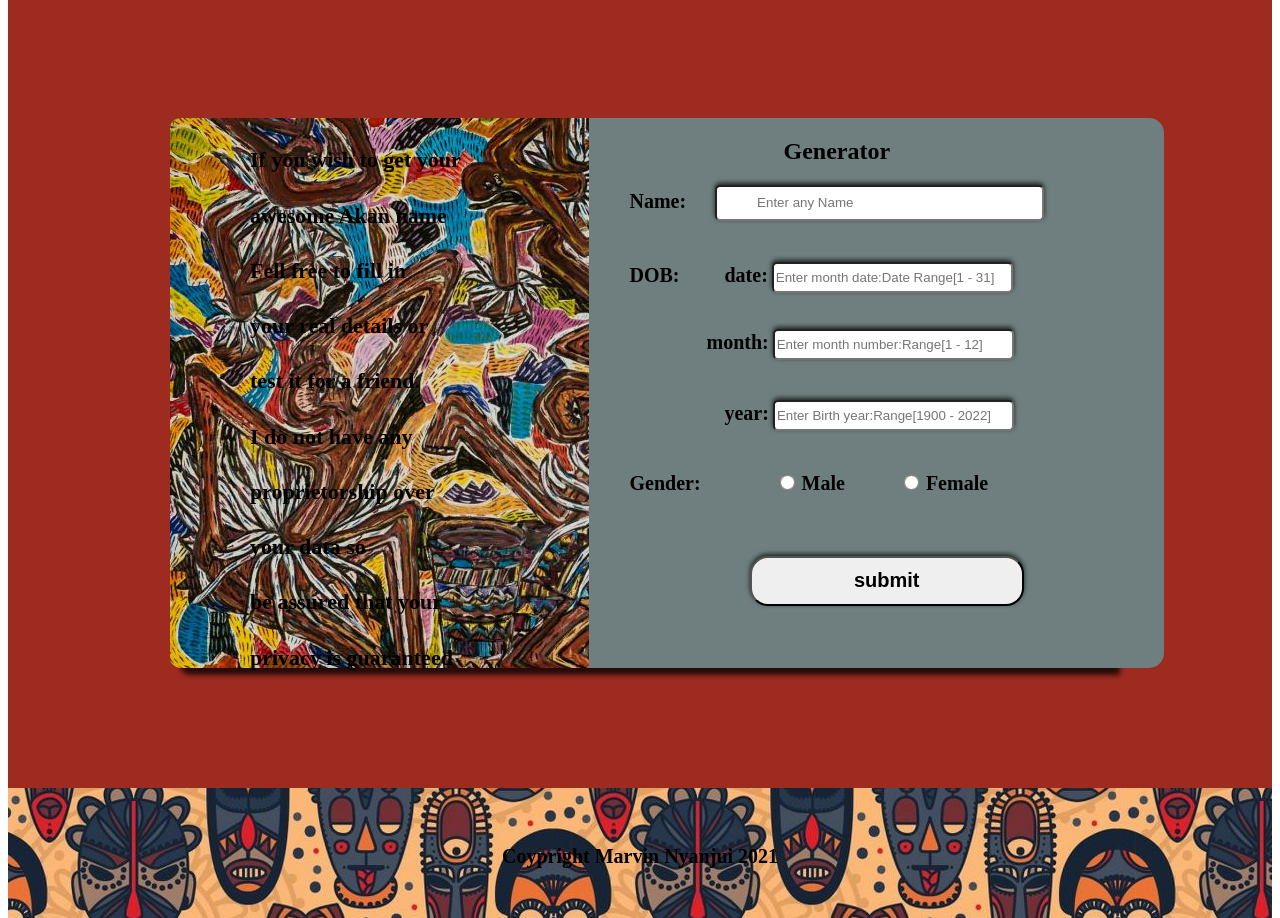
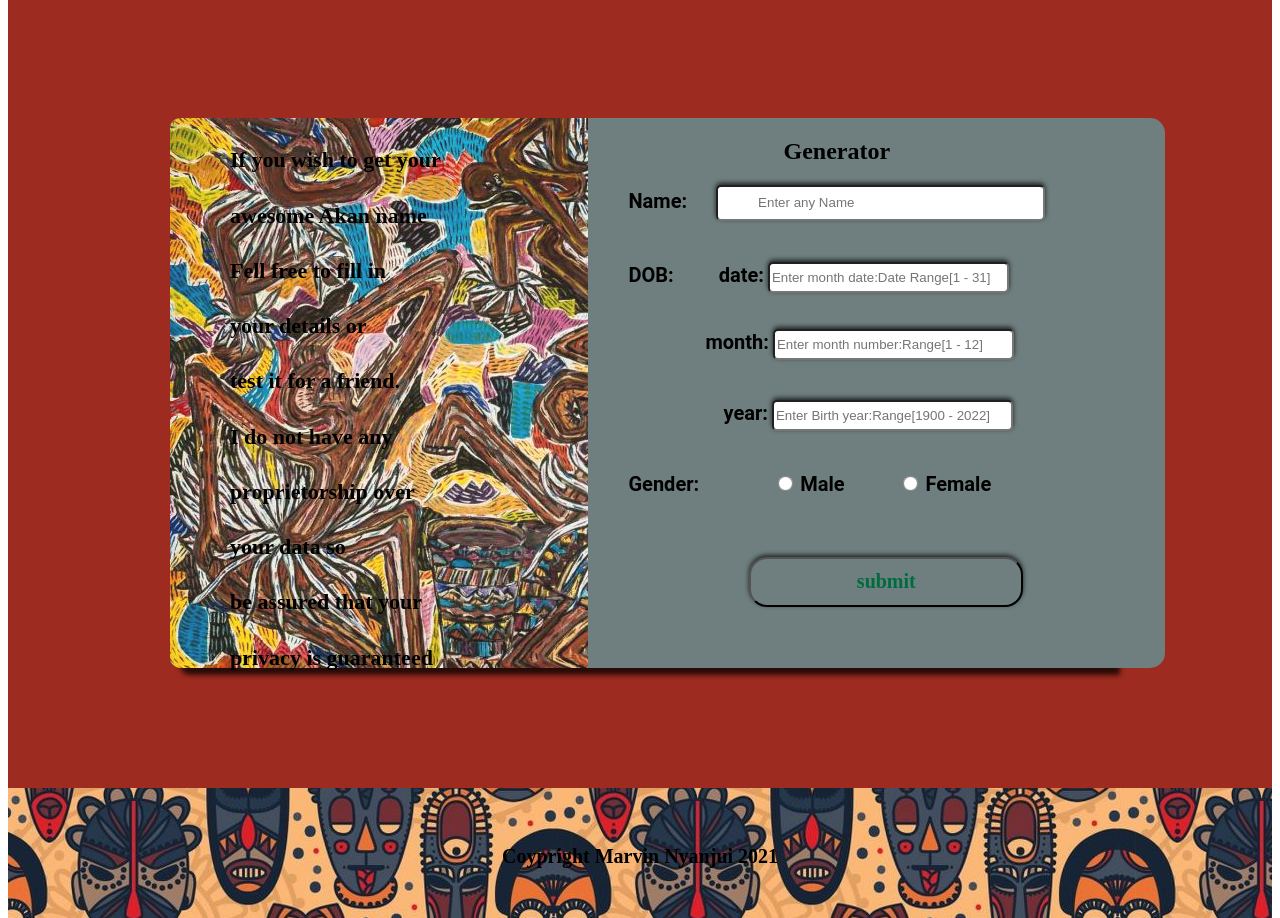
Before and after one commit to Nyanjuimarvin/Akan-Names, a plain HTML site: page index.html in a window 1280 px wide. Shown: the part 937-1855 px from the top of the page. Drawn offline with Linux system fonts and the light colour scheme; a web font is replaced by a local one.

Commit message:
Fix opacity of left

```diff
--- a/index.html
+++ b/index.html
@@ -41,7 +41,7 @@
                 <h4>If you wish to get your</h4>
                 <h4>awesome Akan name</h4>
                 <h4>Fell free to fill in</h4>
-                <h4>your real details or</h4>
+                <h4>your details or</h4>
                 <h4>test it for a friend.</h4>
                 <h4>I do not have any</h4>
                 <h4>proprietorship over</h4>
--- a/styles.css
+++ b/styles.css
@@ -4,6 +4,9 @@
     url("//db.onlinewebfonts.com/t/a19c1325b7b93513f1665d1f9ee8bc48.woff") format("woff"),
     url("//db.onlinewebfonts.com/t/a19c1325b7b93513f1665d1f9ee8bc48.ttf") format("truetype"),
     url("//db.onlinewebfonts.com/t/a19c1325b7b93513f1665d1f9ee8bc48.svg#African") format("svg"); }
+
+@import url('https://fonts.googleapis.com/css2?family=Roboto&display=swap');
+
 h1,h2,h3,h4{
     color: #000;
     font-family: African;
@@ -62,19 +65,20 @@ nav a:last-of-type button{
     height: 550px;
     width: 940px;
     background-image: url(images/H4091-L143757687.jpg);
-    background-image: linear-gradient(to bottom, rgba(0,0,0,0.1) 20%,rgba(0,0,0,0.1) 20%), url(images/H4091-L143757687.jpg);
+    background-image: linear-gradient(to bottom, rgba(255,255,255,0.1) 10%,rgba(255,255,255,0.1) 10%), url(images/H4091-L143757687.jpg);
     z-index: 1;
     border-radius: 10px 0 0 10px;
     box-shadow: 10px 7px 5px 0px rgba(0,0,0,0.75);
 }
 .left h4{
-    margin-left: 80px;
+    margin-left: 60px;
     font-size: 22px;
-    color: #000;
+    font-weight: bolder;
 }
 #form{
     background-color: #6f7f7f;
     height: 550px;
+    font-family: roboto;
     padding: 0 120px 0 40px;
     position: absolute;
     margin-left: 37%;
@@ -143,6 +147,10 @@ form button{
     margin-left: 29%;
     width: 274px;
     height: 50px;
+    background-color: #6f7f7f;
+    outline: #fff;
+    color: #006b3f;
+    font-family: African;
     font-size: 20px;
     font-weight: bold;
     border-radius: 18px;
```
